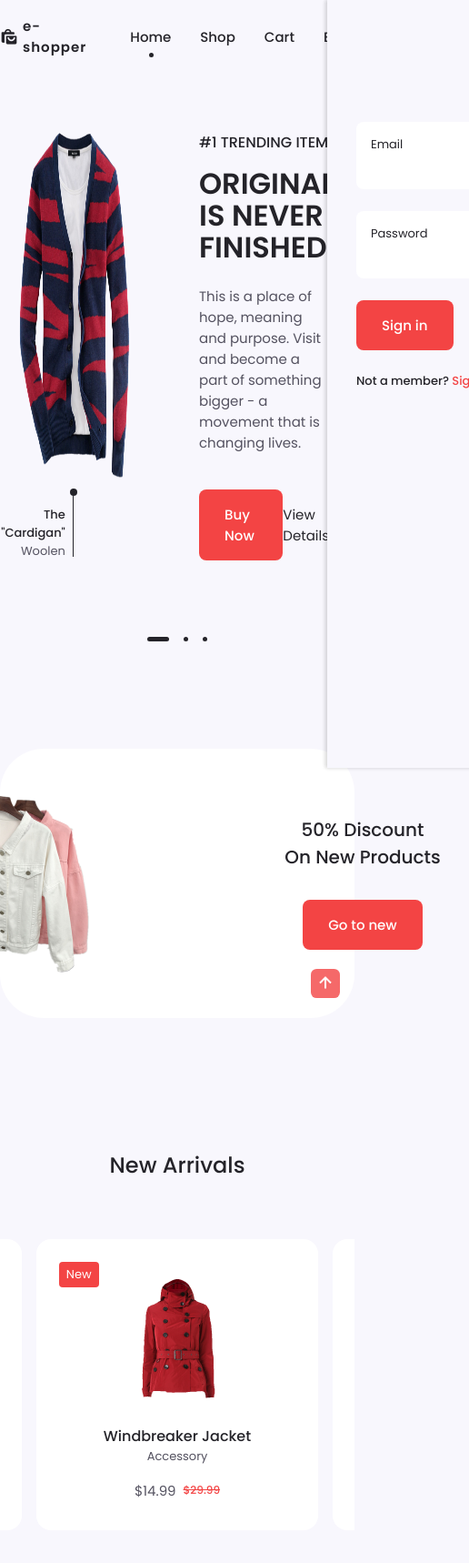
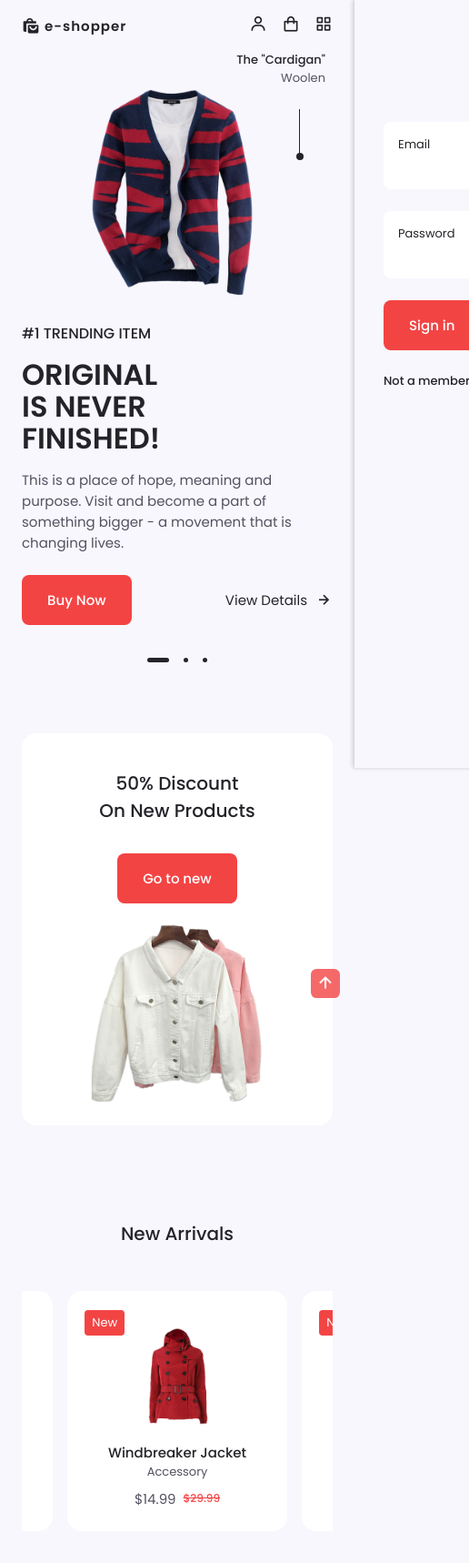
Before and after one commit to esimkus20/E-Commerce-FrontEnd, a plain HTML site: page index.html in a window 390 px wide. Shown: the top 1718 px of the page at 91% size, 516 px wide, since content can reach past the window. Drawn offline with nearby package versions, Linux system fonts and the light colour scheme.

Commit message:
Breakpoints + Navbar Toggle

```diff
--- a/assets/css/style.css
+++ b/assets/css/style.css
@@ -157,6 +157,7 @@ input {
     column-gap: 3rem;
 }
 
+.nav__close,
 .login__toggle,
 .nav__logo,
 .nav__toggle,
@@ -208,12 +209,18 @@ input {
     color: var(--first-color)
 }
 
+.nav__close {
+    font-size: 2rem;
+    position: absolute;
+    top: .9rem;
+    right: 1.25rem;
+    cursor: pointer;
+}
+
+.nav__close,
 .nav__toggle {
     display: none;
 }
-
-/* Shop menu */
-
 
 /* Change background header */
 .scroll-header {
@@ -589,7 +596,7 @@ input {
 
 .footer__container {
     grid-template-columns: repeat(4, 1fr);
-    justify-content: center;
+    justify-items: center;
     column-gap: 1rem;
 }
 
@@ -904,14 +911,231 @@ input {
 
 /*=============== BREAKPOINTS ===============*/
 /* For large devices */
-@media screen and (max-width: 1200px) {}
+@media screen and (max-width: 1200px) {
+    .home__img {
+        height: 400px;
+    }
 
-@media screen and (max-width: 992px) {}
+    .swiper-pagination {
+        margin-top: var(--mb-2);
+    }
+}
+
+@media screen and (max-width: 992px) {
+    .container {
+        margin-left: var(--mb-1-5);
+        margin-right: var(--mb-1-5);
+    }
+
+    .section__title {
+        font-size: var(--h2-font-size);
+        margin-bottom: var(--mb-2);
+    }
+
+    .home__content {
+        padding: 8rem 0 2rem;
+    }
+
+    .home__img {
+        height: 300px;
+        transform: translateY(0);
+    }
+
+    .home__indicator {
+        bottom: initial;
+        left: initial;
+        top: 7rem;
+        right: 2rem;
+    }
+
+    .home__indicator::after {
+        top: -3rem;
+        height: 48px;
+    }
+
+    .home__details-img {
+        right: .5rem;
+        bottom: initial;
+    }
+
+    .home__description {
+        padding-right: 0;
+    }
+
+    .swiper-pagination {
+        margin-top: var(--mb-2);
+    }
+
+    .discount__container {
+        column-gap: 3rem;
+    }
+
+    .new__content {
+        width: 242px;
+        padding: 2rem 0 1.5rem 0;
+    }
+
+    .new__img {
+        width: 120px;
+    }
+
+    .new__img,
+    .new__subtitle {
+        margin-bottom: var(--mb-0-5);
+    }
+
+    .new__title {
+        font-size: var(--normal-font-size);
+    }
+
+    .steps__bg {
+        padding: 3rem 2rem 2rem;
+    }
+
+    .steps__container {
+        grid-template-columns: repeat(2, 1fr);
+        row-gap: 2rem;
+    }
+}
 
 /* For medium devices */
-@media screen and (max-width: 767px) {}
+@media screen and (max-width: 767px) {
+    body {
+        margin: var(--header-height) 0 0 0;
+    }
 
-@media screen and (max-width: 576px) {}
+    .section {
+        padding: 4.5rem 0 2rem;
+    }
+
+    .nav {
+        height: var(--header-height);
+    }
+
+    .nav__menu {
+        position: fixed;
+        background-color: var(--body-color);
+        top: 0;
+        right: -100%;
+        width: 100%;
+        height: 100%;
+        padding: 6rem 2rem 3.5rem;
+        transition: .3s;
+    }
+
+    .nav__list {
+        flex-direction: column;
+        row-gap: 2rem;
+    }
+
+    .nav__toggle,
+    .nav__close {
+        display: block;
+    }
+
+    /* Show menu */
+    .show-menu {
+        right: 0;
+    }
+
+    .home__content {
+        padding: 0;
+        grid-template-columns: 1fr;
+        row-gap: 1rem;
+    }
+
+    .home__img {
+        height: 250px;
+    }
+
+    .home__title {
+        margin-bottom: var(--mb-1);
+    }
+
+    .home__description {
+        margin-bottom: var(--mb-1-5);
+    }
+
+    .swiper-pagination {
+        margin-top: var(--mb-1-5);
+    }
+
+    .discount__container {
+        grid-template-columns: 1fr;
+        row-gap: 1.25rem;
+        padding: 2.5rem 0 1.5rem;
+        border-radius: 1rem;
+    }
+
+    .discount__img {
+        justify-self: center;
+        order: 1;
+    }
+
+    .discount__data {
+        padding-left: 0;
+    }
+
+    .newsletter__container {
+        grid-template-columns: .7fr;
+    }
+
+    .footer__container {
+        grid-template-columns: 1fr;
+        row-gap: 2rem;
+        justify-items: start;
+    }
+
+    .footer__copy {
+        margin-top: 4.5rem;
+    }
+}
+
+@media screen and (max-width: 576px) {
+    .steps__container {
+        grid-template-columns: 1fr;
+    }
+
+    .steps__bg {
+        padding: 3rem 2rem 2rem;
+    }
+
+    .newsletter__container {
+        grid-template-columns: 1fr;
+    }
+
+    .login,
+    .cart {
+        width: 100%;
+    }
+}
 
 /* For small devices */
-@media screen and (max-width: 320px) {}
+@media screen and (max-width: 320px) {
+    .container {
+        margin-left: var(--mb-1);
+        margin-right: var(--mb-1);
+    }
+
+    .nav {
+        column-gap: 0;
+    }
+
+    .home__img {
+        height: 200px;
+    }
+
+    .home__buttons {
+        flex-direction: column;
+        width: max-content;
+        row-gap: 1rem;
+    }
+
+    .steps__bg {
+        padding: 2rem 1rem;
+    }
+
+    .steps__card {
+        padding: 1.5rem;
+    }
+}
--- a/assets/js/main.js
+++ b/assets/js/main.js
@@ -1,10 +1,22 @@
 /*=============== SHOW MENU ===============*/
-
+const navMenu = document.getElementById("nav-menu"),
+  navToggle = document.getElementById("nav-toggle"),
+  navClose = document.getElementById("nav-close");
 /*===== MENU SHOW =====*/
 /* Validate if constant exists */
+if (navToggle) {
+  navToggle.addEventListener("click", () => {
+    navMenu.classList.add("show-menu");
+  });
+}
 
 /*===== MENU HIDDEN =====*/
 /* Validate if constant exists */
+if (navClose) {
+  navClose.addEventListener("click", () => {
+    navMenu.classList.remove("show-menu");
+  });
+}
 
 /*=============== SHOW CART ===============*/
 const cart = document.getElementById("cart"),
--- a/index.html
+++ b/index.html
@@ -27,7 +27,7 @@
         <i class="bx bxs-shopping-bags nav__logo-icon"></i> e-shopper
       </a>
 
-      <div class="nav__menu" id="nav_menu">
+      <div class="nav__menu" id="nav-menu">
         <ul class="nav__list">
           <li class="nav__item">
             <a href="index.html" class="nav__link active-link">Home</a>
@@ -53,6 +53,10 @@
             <a href="contact.html" class="nav__link">Contact</a>
           </li>
         </ul>
+
+        <div class="nav__close" id="nav-close">
+          <i class="bx bx-x"></i>
+        </div>
       </div>
 
       <div class="nav__btns">
```
